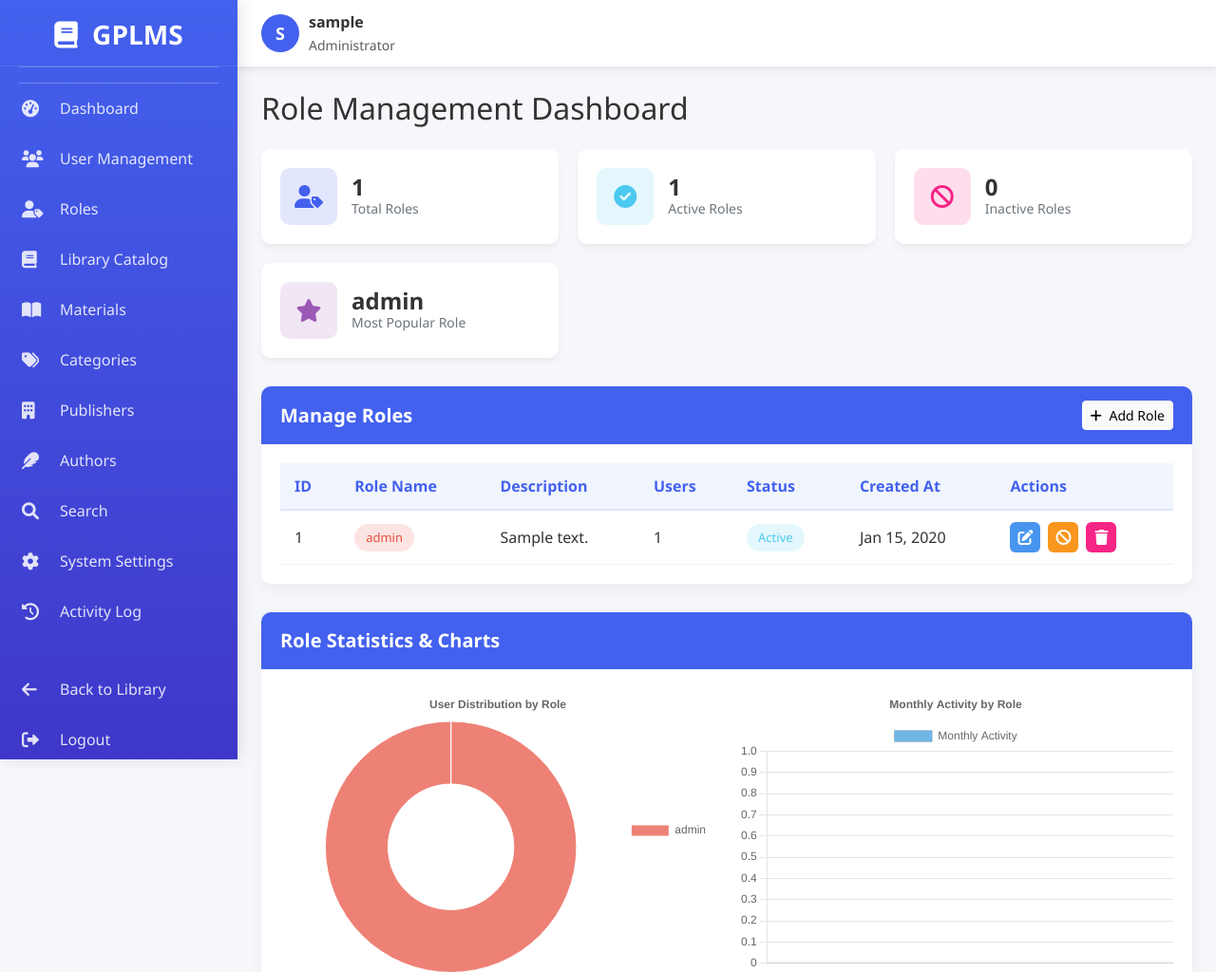
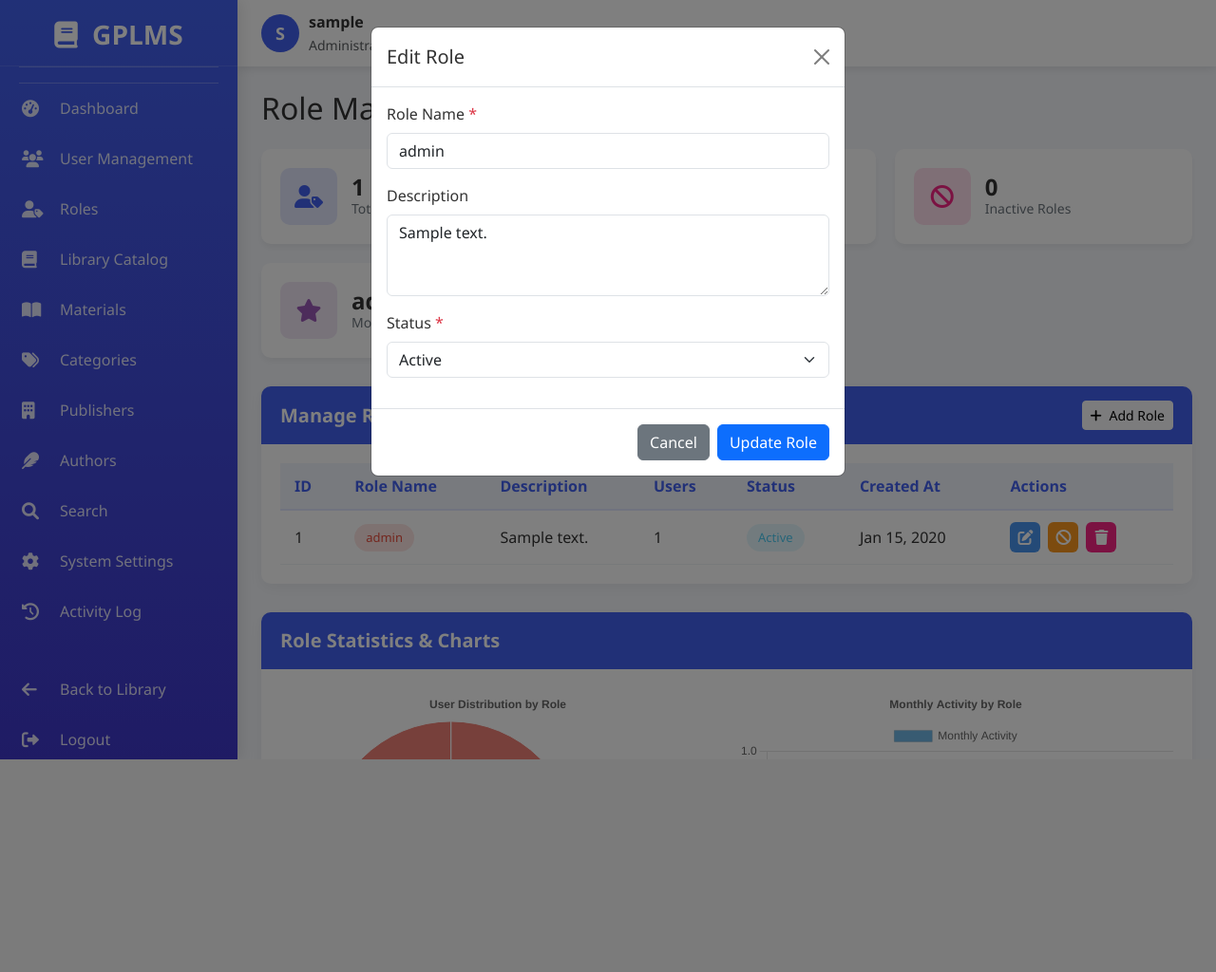
Before and after one commit to gplms/gplms, a PHP site: page /roles-manager.php in a window 1280 px wide. Shown: the top 1024 px of the page at 95% size. After the commit the page ends 800 px from the top, so only its background shows below. Run offline with PHP 8.4, Linux system fonts and the light colour scheme; the visitor is signed in with stand-in values (Sample User, id 1); tables that the repository leaves empty hold one stand-in row (values such as "Sample post"); data that the repository does not hold is empty.

Commit message:
Bug Fix
This commit fixes completelly this bug here:

https://github.com/PanagiotisKotsorgios/gplms/issues/11#issue-3186169914

```diff
--- a/src/main/roles-manager.php
+++ b/src/main/roles-manager.php
@@ -81,6 +81,10 @@
             }
 
             $pdo->commit();
+
+            // Redirect after form submission
+            header("Location: roles-manager.php");
+            exit;
         } catch (Exception $e) {
             $pdo->rollBack();
             $error_msg = "Error: " . $e->getMessage();
@@ -99,6 +103,10 @@
 
         $success_msg = "Role status updated successfully!";
         logActivity($pdo, $_SESSION['user_id'], 'UPDATE', 'roles', 'Changed status for role ID: '.$id);
+
+        // Redirect after status change
+        header("Location: roles-manager.php");
+        exit;
     } catch (Exception $e) {
         $error_msg = "Error updating status: " . $e->getMessage();
     }
@@ -121,10 +129,24 @@
             $stmt->execute([$id]);
             $success_msg = "Role deleted successfully!";
             logActivity($pdo, $_SESSION['user_id'], 'DELETE', 'roles', 'Deleted role ID: '.$id);
+
+            // Redirect after delete
+            header("Location: roles-manager.php");
+            exit;
         }
     } catch (Exception $e) {
         $error_msg = "Error deleting role: " . $e->getMessage();
     }
+}
+
+// Handle edit role request
+if (isset($_GET['edit_role'])) {
+    // Store role ID in session for modal handling
+    $_SESSION['edit_role_id'] = (int)$_GET['edit_role'];
+
+    // Redirect to clear URL parameters
+    header("Location: roles-manager.php");
+    exit;
 }
 
 // Get roles with user counts
@@ -132,12 +154,15 @@
                      (SELECT COUNT(*) FROM users u WHERE u.role_id = r.role_id) AS user_count
                      FROM roles r ORDER BY role_id")->fetchAll();
 
-// Get role for editing
+// Check if we have a stored edit role ID
 $edit_role = null;
-if (isset($_GET['edit_role'])) {
+if (isset($_SESSION['edit_role_id'])) {
     $stmt = $pdo->prepare("SELECT * FROM roles WHERE role_id = ?");
-    $stmt->execute([$_GET['edit_role']]);
+    $stmt->execute([$_SESSION['edit_role_id']]);
     $edit_role = $stmt->fetch();
+
+    // Clear the session variable after use
+    unset($_SESSION['edit_role_id']);
 }
 
 // Get data for statistics and charts
```
